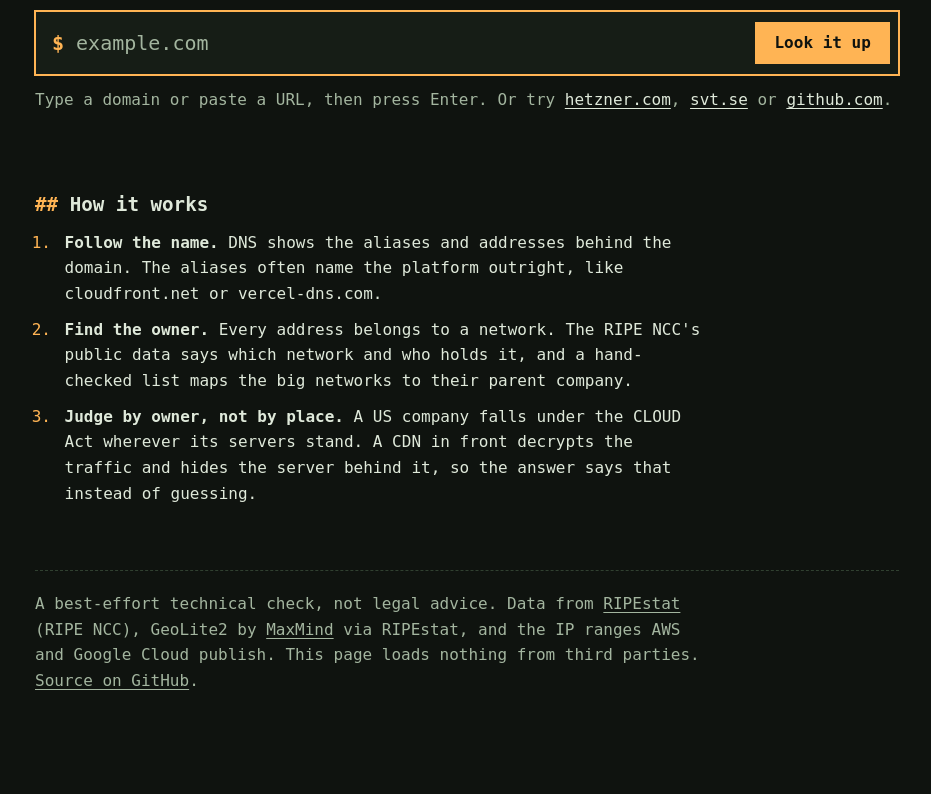
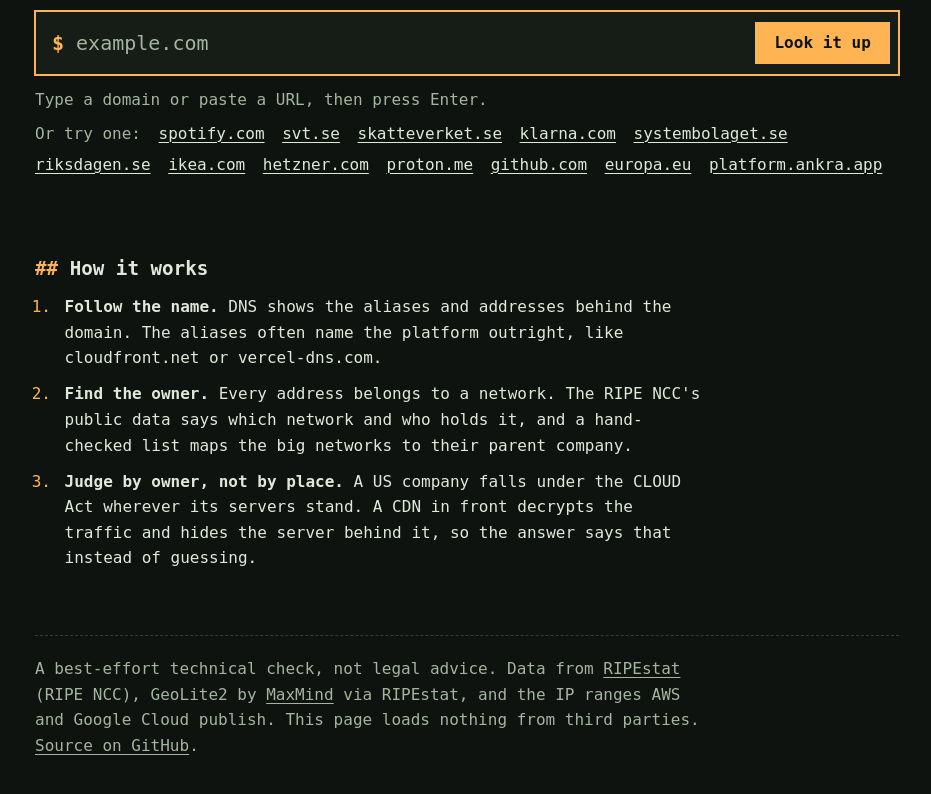
Before and after one commit to AntonSatt/where-does-your-app-live, a plain HTML site: page app/static/index.html in a window 1280 px wide. Shown: the part 152-946 px from the top of the page, without its empty margins (173-1104 px from the left). Before the commit the page ends 919 px from the top, so only its background shows below. Drawn offline with Linux system fonts and the light colour scheme; no server answers.

Commit message:
Lägg till fler klickbara exempel under sökrutan

```diff
--- a/app/static/index.html
+++ b/app/static/index.html
@@ -103,7 +103,8 @@
   .go:focus-visible { outline: 2px solid var(--ink); outline-offset: 2px; }
   .go:disabled { cursor: progress; opacity: 0.7; }
   .hint { margin: 0.75rem 0 0; color: var(--muted); text-wrap: pretty; }
-  .hint a { color: var(--ink); }
+  .try { margin: 0.5rem 0 0; color: var(--muted); display: flex; flex-wrap: wrap; gap: 0.35rem 1.1rem; }
+  .try a { color: var(--ink); }
   .error { margin: 1rem 0 0; color: var(--us); font-weight: 700; }
 
   /* The answer */
@@ -229,10 +230,20 @@
              spellcheck="false" autocapitalize="none" required>
       <button class="go" id="go" type="submit">Look it up</button>
     </div>
-    <p class="hint" id="hint">Type a domain or paste a URL, then press Enter. Or try
-      <a href="/?d=hetzner.com">hetzner.com</a>,
-      <a href="/?d=svt.se">svt.se</a> or
-      <a href="/?d=github.com">github.com</a>.</p>
+    <p class="hint" id="hint">Type a domain or paste a URL, then press Enter.</p>
+    <p class="try"><span>Or try one:</span>
+      <a href="/?d=spotify.com">spotify.com</a>
+      <a href="/?d=svt.se">svt.se</a>
+      <a href="/?d=skatteverket.se">skatteverket.se</a>
+      <a href="/?d=klarna.com">klarna.com</a>
+      <a href="/?d=systembolaget.se">systembolaget.se</a>
+      <a href="/?d=riksdagen.se">riksdagen.se</a>
+      <a href="/?d=ikea.com">ikea.com</a>
+      <a href="/?d=hetzner.com">hetzner.com</a>
+      <a href="/?d=proton.me">proton.me</a>
+      <a href="/?d=github.com">github.com</a>
+      <a href="/?d=europa.eu">europa.eu</a>
+      <a href="/?d=platform.ankra.app">platform.ankra.app</a></p>
     <p id="err" class="error" hidden></p>
   </form>
 
@@ -456,7 +467,7 @@
   document.querySelector(".prompt").addEventListener("click", e => {
     if (e.target === e.currentTarget || e.target.classList.contains("ps1")) input.focus();
   });
-  document.querySelectorAll(".hint a").forEach(a => a.addEventListener("click", e => {
+  document.querySelectorAll(".try a").forEach(a => a.addEventListener("click", e => {
     if (e.metaKey || e.ctrlKey || e.shiftKey || e.altKey) return;
     e.preventDefault();
     check(a.textContent, true);
```
